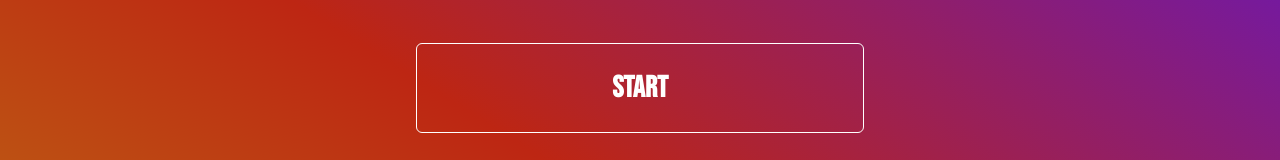
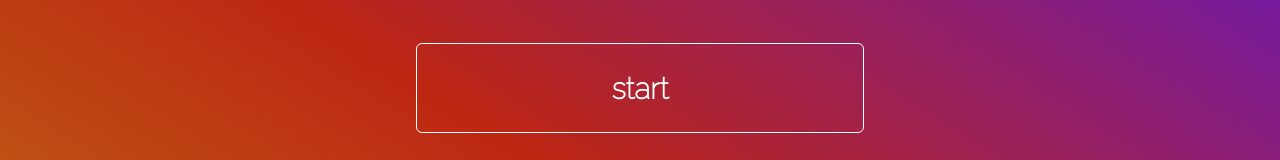
Before and after one commit to socalledsound/crowdCells, a plain HTML site: page index.html in a window 1280 px wide. Shown: the part 181-341 px from the top of the page. Drawn offline with Linux system fonts and the light colour scheme; files whose address does not match are found by name.

```diff
--- a/css/style.css
+++ b/css/style.css
@@ -80,7 +80,7 @@
         } */
 
         .btn-inner {
-            font-family: 'Bebas Neue', sans-serif;
+            font-family: 'Raleway', sans-serif;
             text-align: center;
             /* position: absolute; */
             /* left:22px;
--- a/index.html
+++ b/index.html
@@ -5,6 +5,7 @@
     <meta name="viewport" content="width=device-width, initial-scale=1.0">
     <meta property="og:image" content="crowdCells.jpg" />
     <link href="https://fonts.googleapis.com/css2?family=Bebas+Neue&display=swap" rel="stylesheet">
+    <link href="https://fonts.googleapis.com/css2?family=Raleway:wght@100&display=swap" rel="stylesheet">
     <link rel="stylesheet" href="css/style.css">
     <link rel="stylesheet" href="css/icon-font.css">
     <script type="text/javascript" src="libs/howler.js"></script>
```
Also changed, not shown: js/index.js (renamed from index.js).
